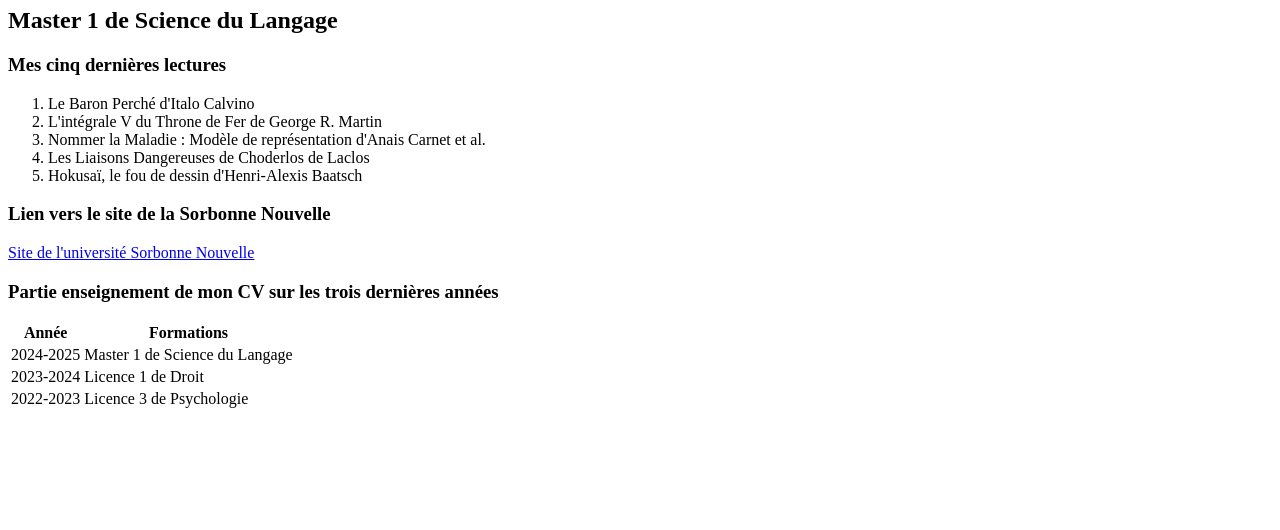
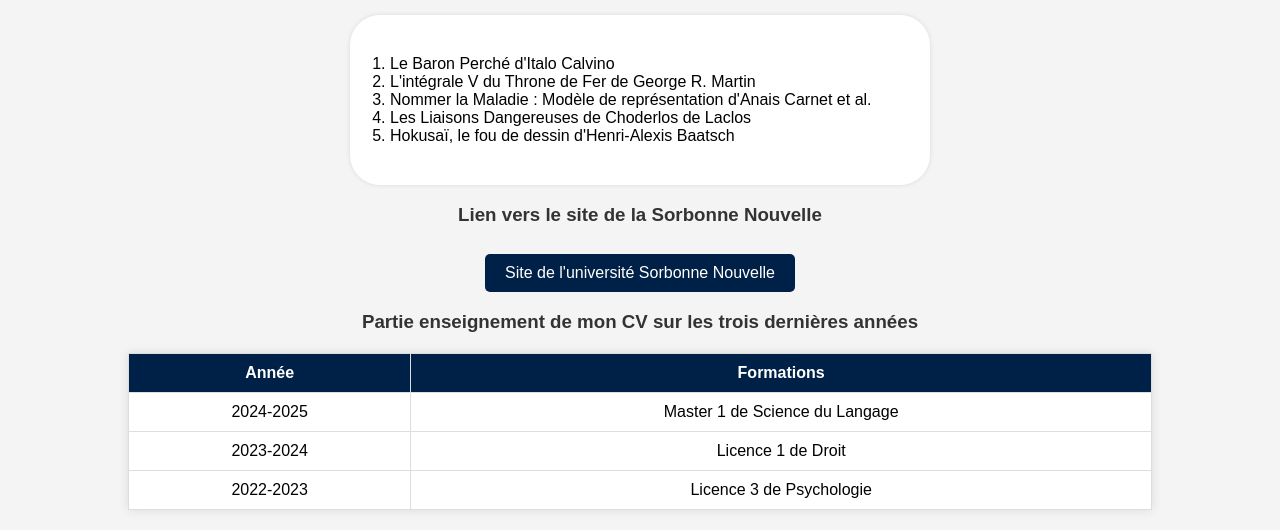
Before and after one commit to Psychopaille/prog_hn_2425, a plain HTML site: page index.html in a window 1280 px wide. Shown: the part 385-915 px from the top of the page. Before the commit the page ends 804 px from the top, so only its background shows below. Drawn offline with Linux system fonts and the light colour scheme.

Commit message:
Update index.html

```diff
--- a/index.html
+++ b/index.html
@@ -4,7 +4,7 @@
     <meta charset="UTF-8">
     <meta name="viewport" content="width=device-width, initial-scale=1.0">
     <title>Rendus du cours d'humanité numérique</title>
-    <link rel="stylesheet" href="Assets/css/style.css.html">
+    <link rel="stylesheet" href="Assets/css/style.css">
 </head>
 <body>
     <header>
```
